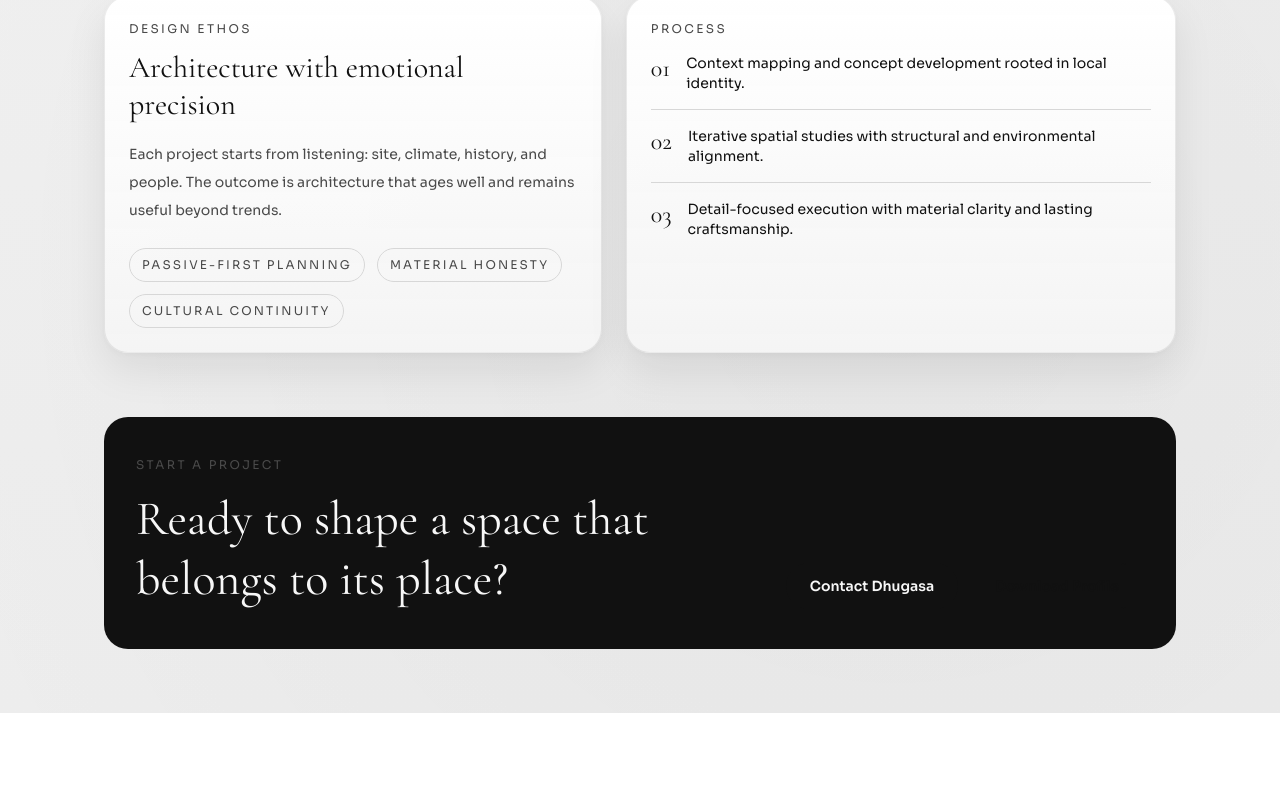
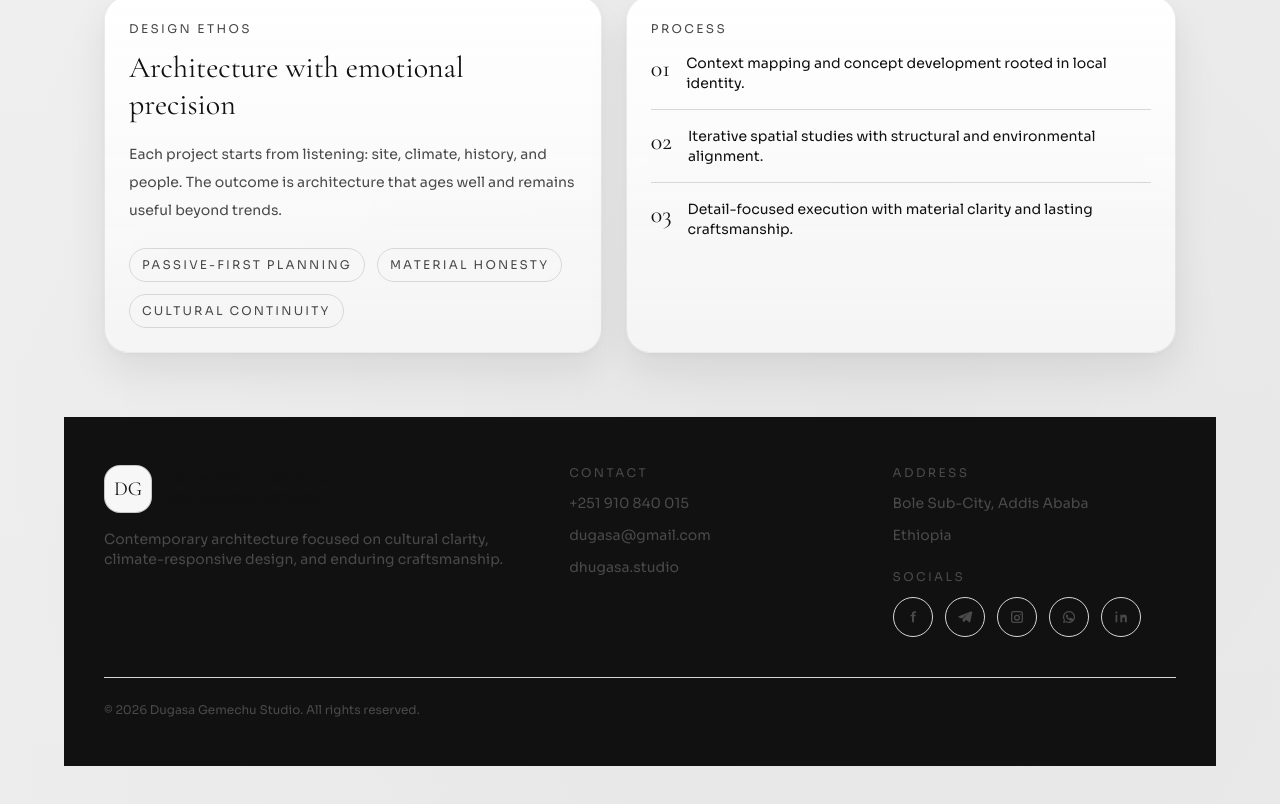
Before and after one commit to Chala751/dhuge-portfolio, a Next.js app: page / in a window 1280 px wide. Shown: the part 2260-3064 px from the top of the page. Before the commit the page ends 2973 px from the top, so only its background shows below. Built offline with nearby package versions, Linux system fonts and the light colour scheme.

Commit message:
footer done

```diff
--- a/app/globals.css
+++ b/app/globals.css
@@ -245,6 +245,46 @@ body {
   color: var(--paper);
 }
 
+.social-icon {
+  color: var(--muted);
+  border-color: var(--line);
+  transition: transform 200ms ease, color 200ms ease, border-color 200ms ease, background-color 200ms ease;
+}
+
+.social-icon:hover {
+  transform: translateY(-2px);
+}
+
+.social-facebook:hover {
+  color: #1877f2;
+  border-color: rgba(24, 119, 242, 0.6);
+  background: rgba(24, 119, 242, 0.08);
+}
+
+.social-telegram:hover {
+  color: #229ed9;
+  border-color: rgba(34, 158, 217, 0.6);
+  background: rgba(34, 158, 217, 0.08);
+}
+
+.social-instagram:hover {
+  color: #e1306c;
+  border-color: rgba(225, 48, 108, 0.6);
+  background: rgba(225, 48, 108, 0.08);
+}
+
+.social-whatsapp:hover {
+  color: #25d366;
+  border-color: rgba(37, 211, 102, 0.6);
+  background: rgba(37, 211, 102, 0.08);
+}
+
+.social-linkedin:hover {
+  color: #0a66c2;
+  border-color: rgba(10, 102, 194, 0.6);
+  background: rgba(10, 102, 194, 0.08);
+}
+
 .footer-shell {
   background: #f7f7f7;
   color: #111111;
@@ -253,6 +293,26 @@ body {
 :root[data-theme="light"] .footer-shell {
   background: #111111;
   color: #f7f7f7;
+}
+
+.footer-shell .footer-logo {
+  background: #0b0b0b;
+  color: #f7f7f7;
+  border-color: rgba(255, 255, 255, 0.2);
+}
+
+.footer-shell .footer-meta {
+  color: rgba(247, 247, 247, 0.72);
+}
+
+:root[data-theme="light"] .footer-shell .footer-logo {
+  background: #f7f7f7;
+  color: #111111;
+  border-color: rgba(0, 0, 0, 0.2);
+}
+
+:root[data-theme="light"] .footer-shell .footer-meta {
+  color: rgba(17, 17, 17, 0.7);
 }
 
 .section-reveal {
--- a/app/page.tsx
+++ b/app/page.tsx
@@ -180,25 +180,90 @@ export default function Home() {
           </div>
         </section>
 
-        <footer className="footer-shell section-reveal section-reveal-delay-3 mt-12 rounded-3xl px-6 py-10 md:mt-16 md:px-8">
-          <div className="flex flex-col gap-6 md:flex-row md:items-end md:justify-between">
-            <div>
-              <p className="text-xs uppercase tracking-[0.2em] text-[var(--muted)]">Start a Project</p>
-              <h2 className="mt-4 max-w-xl font-serif text-3xl leading-tight md:text-5xl">
-                Ready to shape a space that belongs to its place?
-              </h2>
+        <footer className="footer-shell section-reveal section-reveal-delay-3 mt-12 -mx-6 px-6 py-12 md:mt-16 md:-mx-10 md:px-10">
+          <div className="grid gap-10 md:grid-cols-[1.2fr_0.8fr_0.8fr]">
+            <div className="space-y-4">
+              <div className="flex items-center gap-3">
+                <div className="footer-logo flex h-12 w-12 items-center justify-center rounded-2xl border font-serif text-xl">
+                  DG
+                </div>
+                <div>
+                  <p className="footer-meta text-xs uppercase tracking-[0.22em]">Architecture Studio</p>
+                  <p className="footer-meta text-sm">Addis Ababa, Ethiopia</p>
+                </div>
+              </div>
+              <p className="text-sm text-[var(--muted)]">
+                Contemporary architecture focused on cultural clarity, climate-responsive design, and
+                enduring craftsmanship.
+              </p>
             </div>
-            <div className="flex flex-wrap gap-3">
-              <a
-                href="mailto:dhugasa.gemachu@studio.com"
-                className="btn-primary inline-flex items-center justify-center rounded-full px-6 py-3 text-sm font-semibold transition hover:bg-[#000000]"
-              >
-                Contact Dhugasa
-              </a>
-              <button className="btn-outline inline-flex items-center justify-center rounded-full border px-6 py-3 text-sm font-semibold transition hover:bg-[#e5e5e5]">
-                Download Profile
-              </button>
+
+            <div className="space-y-3 text-sm">
+              <p className="text-xs uppercase tracking-[0.2em] text-[var(--muted)]">Contact</p>
+              <p className="text-[var(--muted)]">+251 910 840 015</p>
+              <p className="text-[var(--muted)]">dugasa@gmail.com</p>
+              <p className="text-[var(--muted)]">dhugasa.studio</p>
             </div>
+
+            <div className="space-y-3 text-sm">
+              <p className="text-xs uppercase tracking-[0.2em] text-[var(--muted)]">Address</p>
+              <p className="text-[var(--muted)]">Bole Sub-City, Addis Ababa</p>
+              <p className="text-[var(--muted)]">Ethiopia</p>
+              <div className="pt-3">
+                <p className="text-xs uppercase tracking-[0.2em] text-[var(--muted)]">Socials</p>
+                <div className="mt-3 flex flex-wrap gap-3">
+                  <a
+                    href="https://web.facebook.com/dhugepeace"
+                    className="social-icon social-facebook inline-flex h-10 w-10 items-center justify-center rounded-full border"
+                    aria-label="Facebook"
+                  >
+                    <svg viewBox="0 0 24 24" className="h-4 w-4" fill="currentColor">
+                      <path d="M13.5 8.5V7.2c0-.7.5-1.2 1.2-1.2h1.8V3.5h-2.3c-2.2 0-3.7 1.5-3.7 3.7v1.3H8.3v2.5h2.2V20h3V11h2.3l.4-2.5h-2.7z" />
+                    </svg>
+                  </a>
+                  <a
+                    href="https://t.me/ArchitectDu"
+                    className="social-icon social-telegram inline-flex h-10 w-10 items-center justify-center rounded-full border"
+                    aria-label="Telegram"
+                  >
+                    <svg viewBox="0 0 24 24" className="h-4 w-4" fill="currentColor">
+                      <path d="M21.7 3.9a1 1 0 0 0-1.1-.2L2.6 10.7a1 1 0 0 0 .1 1.9l4.6 1.6 2 4.8a1 1 0 0 0 1.7.2l2.6-2.9 4.7 3.4a1 1 0 0 0 1.6-.6l3-14a1 1 0 0 0-.2-.8ZM9 14.8l-.7 2.5-1.1-2.7 9.8-8.2-8 8.4z" />
+                    </svg>
+                  </a>
+                  <a
+                    href="https://www.instagram.com/dhugepeace/"
+                    className="social-icon social-instagram inline-flex h-10 w-10 items-center justify-center rounded-full border"
+                    aria-label="Instagram"
+                  >
+                    <svg viewBox="0 0 24 24" className="h-4 w-4" fill="currentColor">
+                      <path d="M7 3h10a4 4 0 0 1 4 4v10a4 4 0 0 1-4 4H7a4 4 0 0 1-4-4V7a4 4 0 0 1 4-4Zm10 2H7a2 2 0 0 0-2 2v10c0 1.1.9 2 2 2h10a2 2 0 0 0 2-2V7a2 2 0 0 0-2-2Zm-5 3.5a4.5 4.5 0 1 1 0 9 4.5 4.5 0 0 1 0-9Zm0 2a2.5 2.5 0 1 0 0 5 2.5 2.5 0 0 0 0-5Zm5-3.4a1 1 0 1 1 0 2 1 1 0 0 1 0-2Z" />
+                    </svg>
+                  </a>
+                  <a
+                    href="https://wa.me/251910840015"
+                    className="social-icon social-whatsapp inline-flex h-10 w-10 items-center justify-center rounded-full border"
+                    aria-label="WhatsApp"
+                  >
+                    <svg viewBox="0 0 24 24" className="h-4 w-4" fill="currentColor">
+                      <path d="M12 3a9 9 0 0 0-7.8 13.6L3 21l4.6-1.2A9 9 0 1 0 12 3Zm0 16.2a7.2 7.2 0 0 1-3.7-1L8 18l-2.7.7.7-2.6-.2-.4A7.2 7.2 0 1 1 12 19.2Zm4-5.3c-.2-.1-1.3-.6-1.5-.7-.2-.1-.4-.1-.6.1l-.8 1c-.1.2-.3.2-.5.1-1-.4-1.9-1.1-2.6-2-.2-.2-.2-.4 0-.5l.6-.7c.2-.2.2-.4.1-.6-.1-.2-.6-1.4-.8-1.9-.2-.5-.4-.4-.6-.4h-.5c-.2 0-.4.1-.6.3-.6.6-.9 1.4-.8 2.2.2 1.7 1.4 3.4 3.2 4.8 1.8 1.4 4.1 2.1 5.8 1.8.8-.1 1.6-.5 2-1.2.2-.4.2-.7.1-.8-.1-.1-.2-.2-.4-.3Z" />
+                    </svg>
+                  </a>
+                  <a
+                    href="https://www.linkedin.com/in/dhugepeace"
+                    className="social-icon social-linkedin inline-flex h-10 w-10 items-center justify-center rounded-full border"
+                    aria-label="LinkedIn"
+                  >
+                    <svg viewBox="0 0 24 24" className="h-4 w-4" fill="currentColor">
+                      <path d="M6.5 8.5H3.8V20h2.7V8.5Zm.2-3.2a1.6 1.6 0 1 1-3.2 0 1.6 1.6 0 0 1 3.2 0ZM20.4 20h-2.7v-5.6c0-1.3-.5-2.2-1.8-2.2-1 0-1.6.7-1.9 1.3-.1.2-.1.6-.1.9V20H11V8.5h2.6v1.6h.1c.4-.7 1.3-1.8 3.1-1.8 2.3 0 4 1.5 4 4.7V20Z" />
+                    </svg>
+                  </a>
+                </div>
+              </div>
+            </div>
+          </div>
+
+          <div className="mt-10 border-t border-[var(--line)] pt-6 text-xs text-[var(--muted)]">
+            © 2026 Dugasa Gemechu Studio. All rights reserved.
           </div>
         </footer>
       </div>
```
